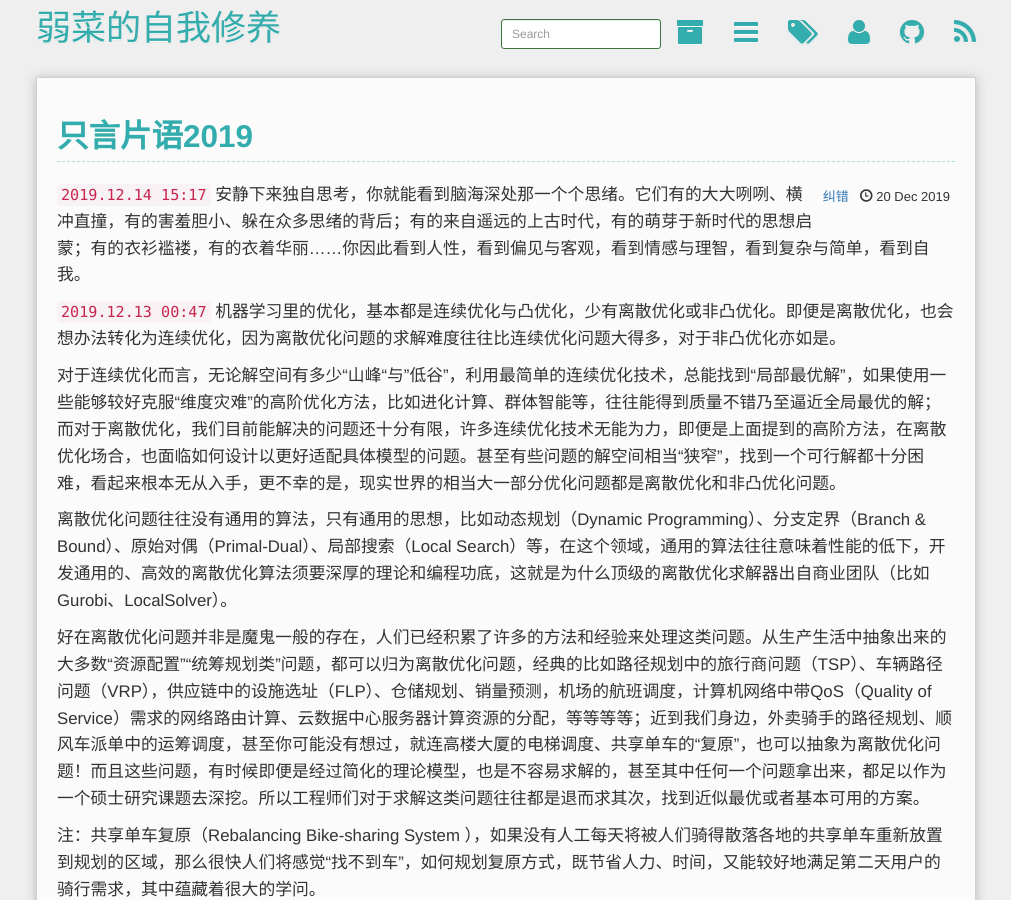
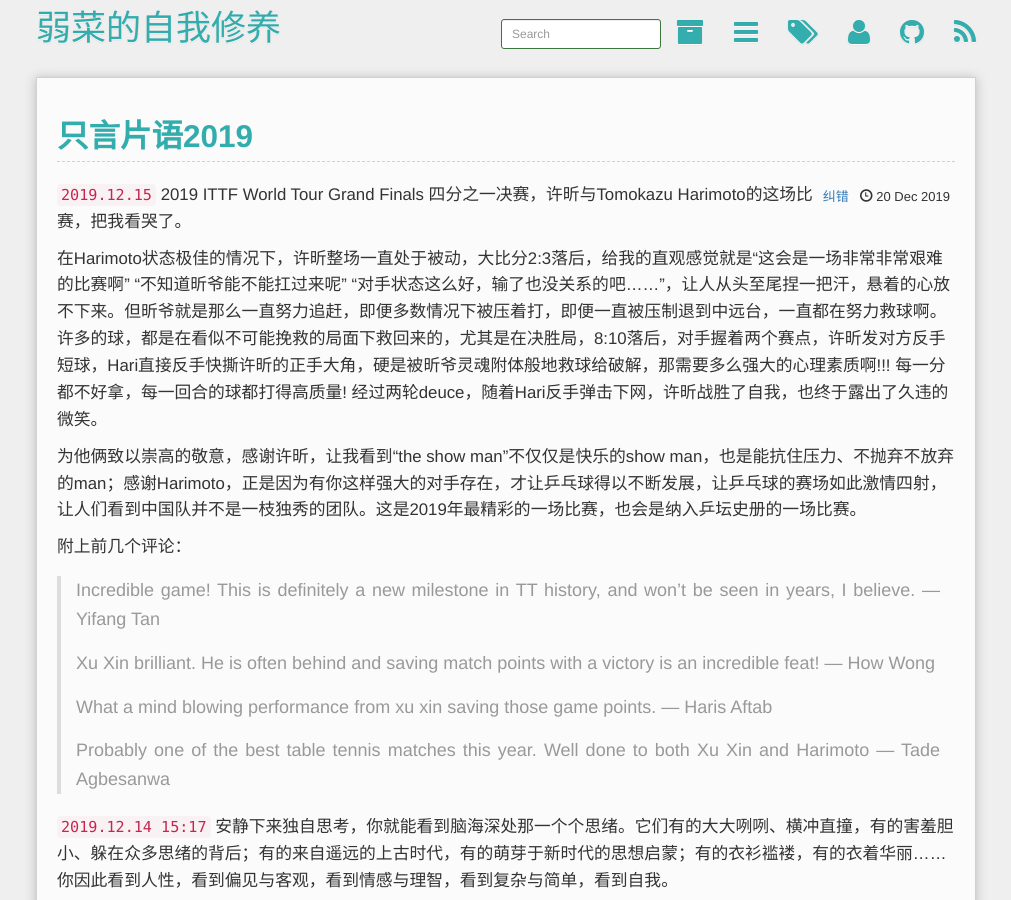
Before and after one commit to mioopoi/mioopoi.github.io, a Jekyll site: the page built from _posts/随笔/2019-12-20-my-tweet-of-2019.md, in a window 1280 px wide and 900 px high. Shown: the whole window, without its empty margins (134-1145 px from the left). Built offline with Jekyll 4.4.1, drawn with Linux system fonts in a browser that asks for light colours; Markdown is read by kramdown in place of the engine named in the settings; comment, search, counter and statistics services are not loaded.

Commit message:
update tweet of2019

```diff
--- a/_posts/随笔/2019-12-20-my-tweet-of-2019.md
+++ b/_posts/随笔/2019-12-20-my-tweet-of-2019.md
@@ -6,6 +6,22 @@
 tags: [生活,碎碎念]
 summary:
 ---
+
+`2019.12.15` 2019 ITTF World Tour Grand Finals 四分之一决赛，许昕与Tomokazu Harimoto的这场比赛，把我看哭了。
+
+在Harimoto状态极佳的情况下，许昕整场一直处于被动，大比分2:3落后，给我的直观感觉就是“这会是一场非常非常艰难的比赛啊” “不知道昕爷能不能扛过来呢” “对手状态这么好，输了也没关系的吧......”，让人从头至尾捏一把汗，悬着的心放不下来。但昕爷就是那么一直努力追赶，即便多数情况下被压着打，即便一直被压制退到中远台，一直都在努力救球啊。许多的球，都是在看似不可能挽救的局面下救回来的，尤其是在决胜局，8:10落后，对手握着两个赛点，许昕发对方反手短球，Hari直接反手快撕许昕的正手大角，硬是被昕爷灵魂附体般地救球给破解，那需要多么强大的心理素质啊!!! 每一分都不好拿，每一回合的球都打得高质量! 经过两轮deuce，随着Hari反手弹击下网，许昕战胜了自我，也终于露出了久违的微笑。
+
+为他俩致以崇高的敬意，感谢许昕，让我看到“the show man”不仅仅是快乐的show man，也是能抗住压力、不抛弃不放弃的man；感谢Harimoto，正是因为有你这样强大的对手存在，才让乒乓球得以不断发展，让乒乓球的赛场如此激情四射，让人们看到中国队并不是一枝独秀的团队。这是2019年最精彩的一场比赛，也会是纳入乒坛史册的一场比赛。
+
+附上前几个评论：
+
+> Incredible game! This is definitely a new milestone in TT history, and won't be seen in years, I believe.  — Yifang Tan
+>
+> Xu Xin brilliant. He is often behind and saving match points with a victory is an incredible feat!  — How Wong
+>
+> What a mind blowing performance from xu xin saving those game points. — Haris Aftab
+>
+> Probably one of the best table tennis matches this year. Well done to both Xu Xin and Harimoto  — Tade Agbesanwa
 
 
 
```
